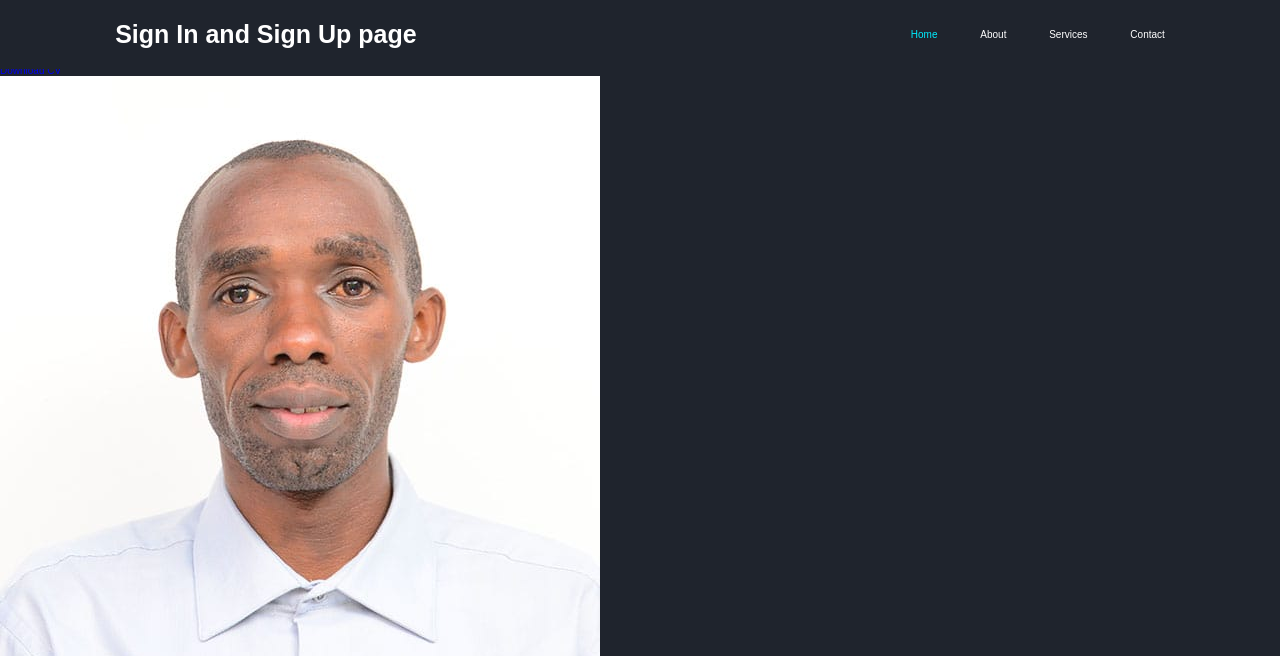
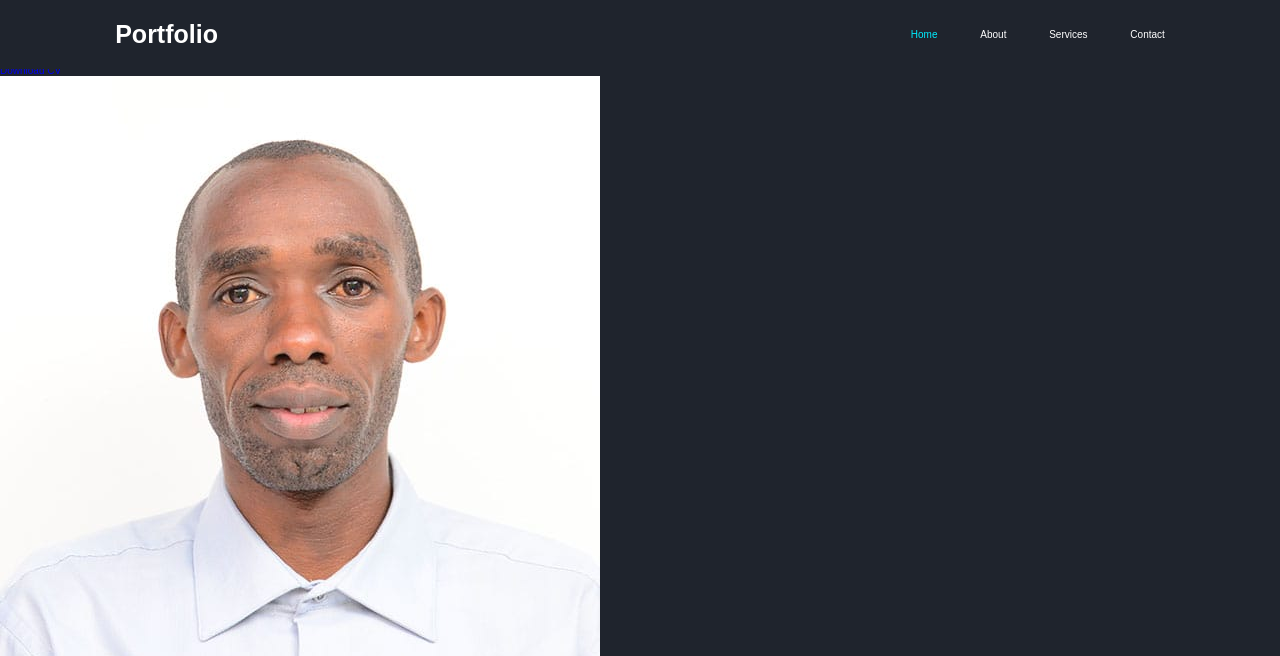
Before and after one commit to Billrawknow/JavaScript, a plain HTML site: page index.html in a window 1280 px wide. Shown: the top 656 px of the page. Drawn offline with nearby package versions, Linux system fonts and the light colour scheme.

Commit message:
header changes

```diff
--- a/index.html
+++ b/index.html
@@ -58,7 +58,7 @@ if (userName === 'Admin') {
 <body>
 
 <header class="header">
-  <a href="#" class="logo"> Sign In and Sign Up page</a>
+  <a href="#" class="logo"> Portfolio</a>
   <i class='bx bx-menu' id="menu-icon"></i>
   <nav class="navbar">
   <a href="#home" class="active"> Home</a>
```
